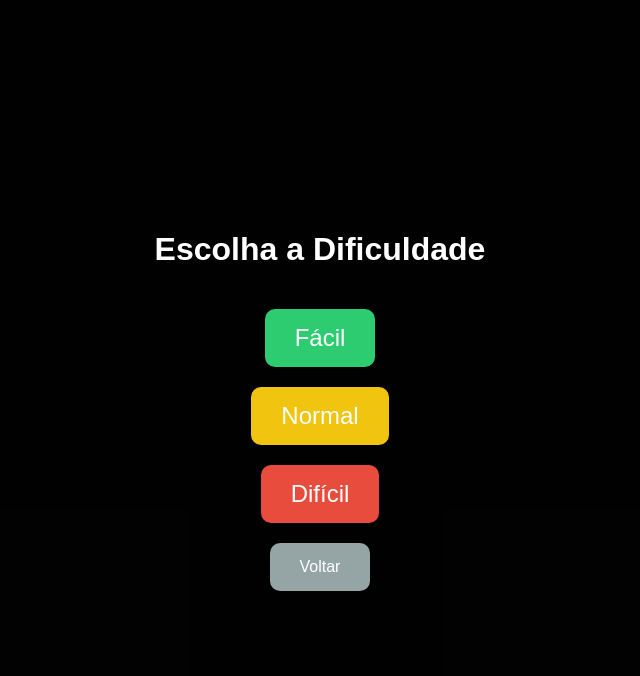
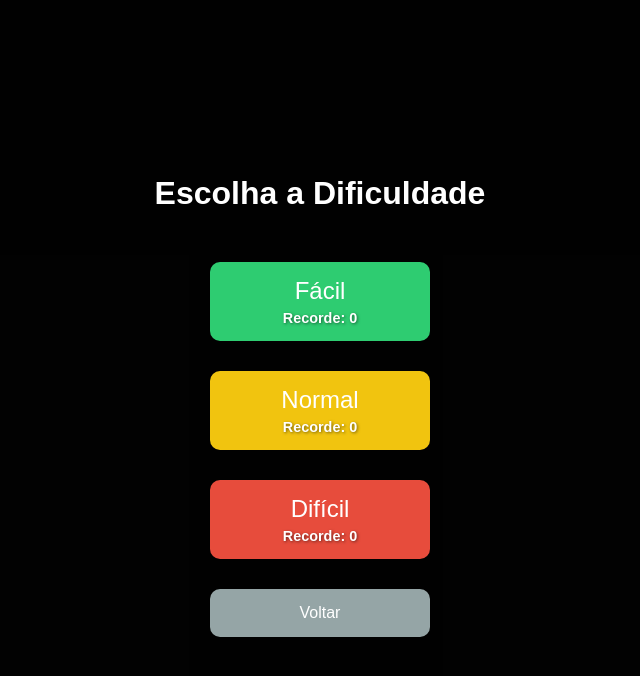
Before and after one commit to Jp-Brito/Bubble-pop, a plain HTML site: page index.html in a window 1280 px wide. Both pictures are taken after a click on the button "Jogar". Shown: the whole page, without its empty margins (320-960 px from the left). Drawn offline with Linux system fonts and the light colour scheme.

Commit message:
Adc record por dificuldade

```diff
--- a/index.html
+++ b/index.html
@@ -31,16 +31,15 @@
         <div id="menu" class="screen">
             <img src="imagens/bubblepopL.png" alt="Logótipo do Bubble Pop">
             <h1>Bubble Pop</h1>
-            <p class="highscore-display">Recorde: <span id="highScoreMenu">0</span></p>
             <button id="playButton">Jogar</button>
             <button id="aboutButton">Sobre</button>
         </div>
 
         <div id="difficultyScreen" class="screen" style="display: none;">
             <h1>Escolha a Dificuldade</h1>
-            <button id="easyButton">Fácil</button>
-            <button id="normalButton">Normal</button>
-            <button id="hardButton">Difícil</button>
+            <button id="easyButton">Fácil<br><span class="difficulty-highscore">Recorde: 0</span></button>
+            <button id="normalButton">Normal<br><span class="difficulty-highscore">Recorde: 0</span></button>
+            <button id="hardButton">Difícil<br><span class="difficulty-highscore">Recorde: 0</span></button>
             <button id="backToMenuButton">Voltar</button>
         </div>
 
--- a/script.js
+++ b/script.js
@@ -42,9 +42,12 @@ const normalButton = document.getElementById('normalButton');
 const hardButton = document.getElementById('hardButton');
 const backToMenuButton = document.getElementById('backToMenuButton');
 
-const highScoreMenu = document.getElementById('highScoreMenu');
 const highScoreGameOver = document.getElementById('highScoreGameOver');
 const newHighScoreMessage = document.getElementById('newHighScoreMessage');
+
+const easyHighScoreDisplay = document.querySelector('#easyButton .difficulty-highscore');
+const normalHighScoreDisplay = document.querySelector('#normalButton .difficulty-highscore');
+const hardHighScoreDisplay = document.querySelector('#hardButton .difficulty-highscore');
 
 // --- Configurações do Jogo ---
 canvas.width = window.innerWidth;
@@ -62,7 +65,11 @@ let cannonRecoil = 0;
 let currentCannonAngle = 0;
 let targetCannonAngle = 0;
 
-let highScore = 0;
+let highScores = {
+    easy: 0,
+    normal: 0,
+    hard: 0
+};
 
 // VARIÁVEIS DE DIFICULDADE
 let difficultyLevel = 1;
@@ -252,14 +259,17 @@ function endGame() {
     isGameOver = true;
     clearInterval(spawnInterval);
 
-    highScoreGameOver.textContent = highScore;
+    // Mostra o recorde para a dificuldade atual
+    const currentHighScore = highScores[currentDifficulty];
+    highScoreGameOver.textContent = currentHighScore;
 
-    if (score > highScore) {
-        highScore = score;
-        localStorage.setItem('bubblePopHighScore', highScore);
-        highScoreGameOver.textContent = highScore;
-        newHighScoreMessage.style.display = 'block';
-        highScoreMenu.textContent = highScore;
+    // Verifica se a pontuação atual é um novo recorde PARA ESTA DIFICULDADE
+    if (score > currentHighScore) {
+        highScores[currentDifficulty] = score;
+        localStorage.setItem(`bubblePopHighScore_${currentDifficulty}`, score);
+
+        highScoreGameOver.textContent = score; // Atualiza o texto imediatamente
+        newHighScoreMessage.style.display = 'block'; // Mostra a mensagem de celebração
     }
 
     finalScoreDisplay.textContent = score;
@@ -373,16 +383,20 @@ function drawCannon() {
 
 
 function loadHighScore() {
-    const savedHighScore = localStorage.getItem('bubblePopHighScore');
-    if (savedHighScore) {
-        highScore = parseInt(savedHighScore);
-    }
-    highScoreMenu.textContent = highScore;
+    highScores.easy = parseInt(localStorage.getItem('bubblePopHighScore_easy')) || 0;
+    highScores.normal = parseInt(localStorage.getItem('bubblePopHighScore_normal')) || 0;
+    highScores.hard = parseInt(localStorage.getItem('bubblePopHighScore_hard')) || 0;
+}
+function updateDifficultyScreenScores() {
+    easyHighScoreDisplay.textContent = `Recorde: ${highScores.easy}`;
+    normalHighScoreDisplay.textContent = `Recorde: ${highScores.normal}`;
+    hardHighScoreDisplay.textContent = `Recorde: ${highScores.hard}`;
 }
 
 // --- Event Listeners ---
 // O botão Jogar agora abre o menu de dificuldade
 playButton.addEventListener('click', () => {
+    updateDifficultyScreenScores();
     menu.style.display = 'none';
     difficultyScreen.style.display = 'flex';
 });
@@ -442,4 +456,6 @@ aboutButton.addEventListener('click', () => {
 closeAboutButton.addEventListener('click', () => {
     aboutScreen.style.display = 'none'; // Esconde a janela "Sobre"
 });
+
 loadHighScore();
+updateDifficultyScreenScores();
--- a/style.css
+++ b/style.css
@@ -54,6 +54,11 @@ button {
     border-radius: 10px;
     background-color: white;
     color: #444343;
+
+    display: flex;
+    flex-direction: column;
+    align-items: center;
+    justify-content: center;
 }
 
 /* Interface do jogo (pontos e vidas) */
@@ -200,3 +205,21 @@ button {
     50% { transform: scale(1.1); }
     100% { transform: scale(1); }
 }
+
+#difficultyScreen h1 {
+    margin-bottom: 30px;
+}
+
+.difficulty-highscore {
+    font-size: 0.6em;
+    font-weight: bold; /* Deixamos o texto um pouco mais forte */
+    color: #FFFFFF; /* Cor branca, 100% opaca */
+    margin-top: 5px;
+    text-align: center;
+    /* Sombra subtil para criar separação do fundo */
+    text-shadow: 1px 1px 3px rgba(0, 0, 0, 0.5);
+}
+#difficultyScreen button {
+    width: 220px;
+    margin-bottom: 10px;
+}
```
